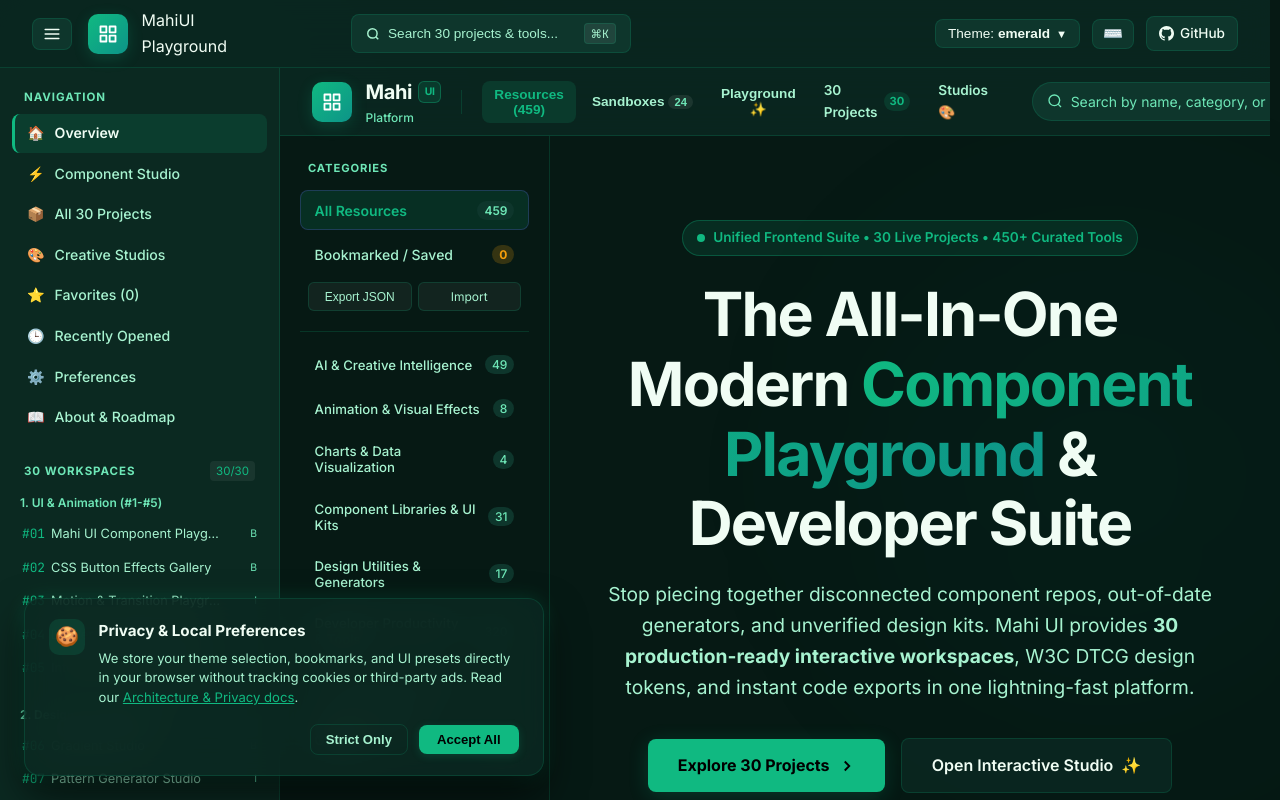
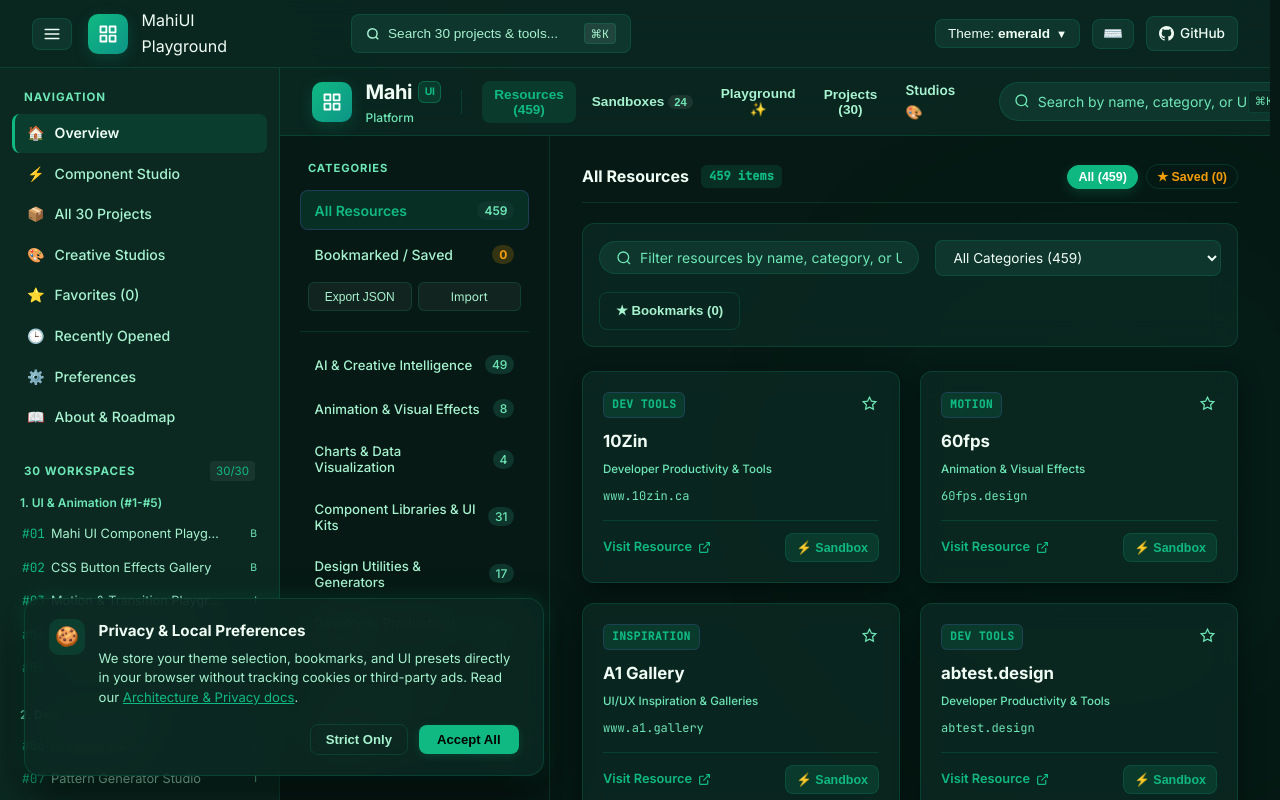
Before and after one commit to mahi-developer-universe/Mahi-UI-Component-Playground, a Next.js app: page / in a window 1280 px wide. Shown: the top 800 px of the page. Built offline with nearby package versions, Linux system fonts and the light colour scheme.

Commit message:
feat(home): restore direct dashboard view with Resources, Sandboxes Hub, Playground, and 30 Projects tab switcher

```diff
--- a/src/app/page.tsx
+++ b/src/app/page.tsx
@@ -11,9 +11,6 @@
 import { useAppStore } from '@/stores/appStore';
 import { ThemeName, FrontendProject } from '@/types';
 import { SandboxHub, SandboxModal, SANDBOX_REGISTRY, SandboxItem } from '@/features/sandboxes';
-import { FAQAccordion } from '@/components/shared/FAQAccordion';
-import { LandingHeroSection } from '@/components/shared/LandingHeroSection';
-import { LandingFeaturesSection, LandingEndCtaSection } from '@/components/shared/LandingFeaturesSection';
 
 export default function HomePage() {
   const { theme, setTheme, favorites, toggleFavorite } = useAppStore();
@@ -194,37 +191,22 @@
             >
               Playground ✨
             </button>
-            <Link
-              href="/projects"
+            <button
+              onClick={() => setActiveTab('projects')}
               style={{
-                background: 'transparent',
-                color: 'var(--text-secondary)',
+                background: activeTab === 'projects' ? 'var(--accent-light)' : 'transparent',
+                color: activeTab === 'projects' ? 'var(--accent-primary)' : 'var(--text-secondary)',
                 border: 'none',
                 padding: '6px 12px',
                 borderRadius: 'var(--radius-md)',
                 fontSize: '0.85rem',
                 fontWeight: 600,
-                textDecoration: 'none',
-                display: 'inline-flex',
-                alignItems: 'center',
-                gap: '6px',
+                cursor: 'pointer',
                 transition: 'all 0.15s ease'
               }}
             >
-              <span>30 Projects</span>
-              <span
-                style={{
-                  fontSize: '0.7rem',
-                  padding: '1px 6px',
-                  borderRadius: '10px',
-                  background: 'var(--accent-light)',
-                  color: 'var(--accent-primary)',
-                  fontWeight: 700
-                }}
-              >
-                30
-              </span>
-            </Link>
+              Projects ({projectsData.length})
+            </button>
             <Link
               href="/studios"
               style={{
@@ -719,14 +701,6 @@
 
           {/* Main Resource Hub Area */}
           <main className="main-content" id="main-content" style={{ maxWidth: '1440px', margin: '0 auto', width: '100%', padding: '1.75rem 2rem' }}>
-            {/* Landing Page Hero with Value Proposition & Above-the-fold CTA */}
-            {selectedCategory === 'all' && !searchQuery && !onlyFavorites && (
-              <>
-                <LandingHeroSection />
-                <LandingFeaturesSection />
-              </>
-            )}
-
             {/* 450+ Resource Directory Grid */}
             <section className="resource-directory-section" id="resources-section" style={{ marginTop: 0, paddingTop: 0, borderTop: 'none' }}>
 
@@ -916,11 +890,6 @@
                   )}
                 </>
               )}
-              {/* Expandable FAQs Accordion */}
-              <FAQAccordion />
-
-              {/* 2nd Ending Call to Action Section */}
-              <LandingEndCtaSection />
             </section>
           </main>
         </div>
```
